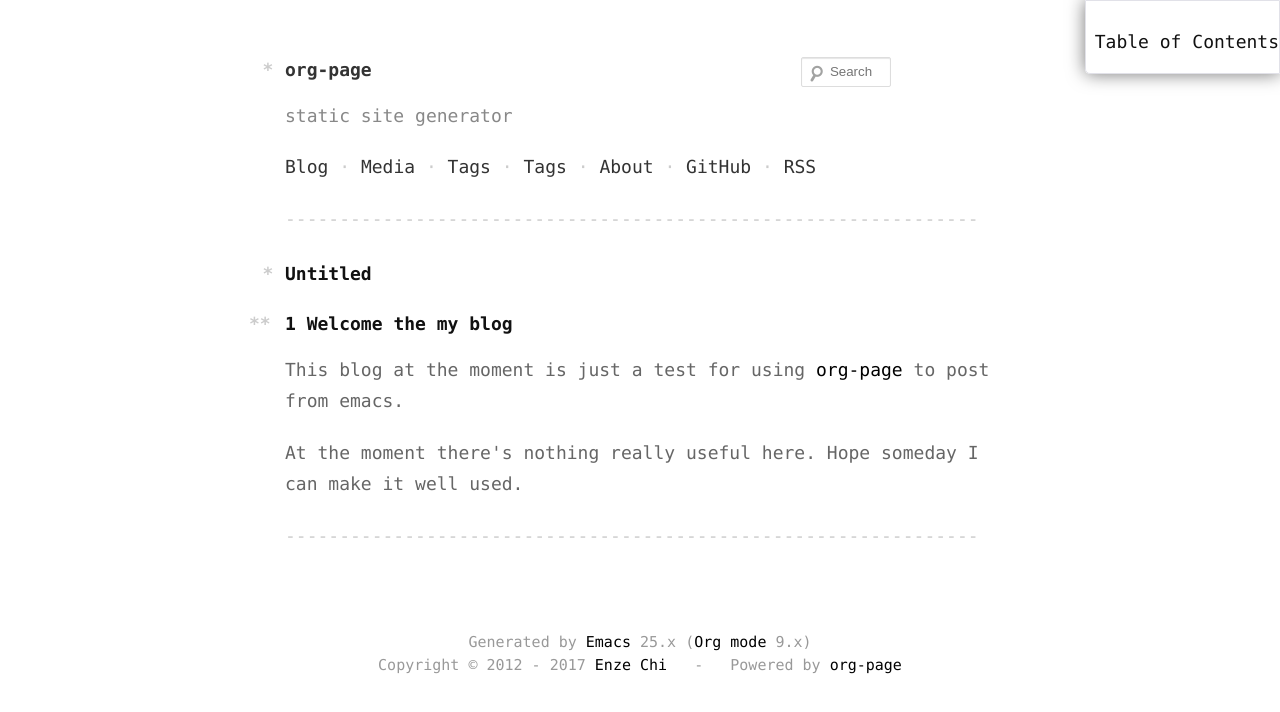
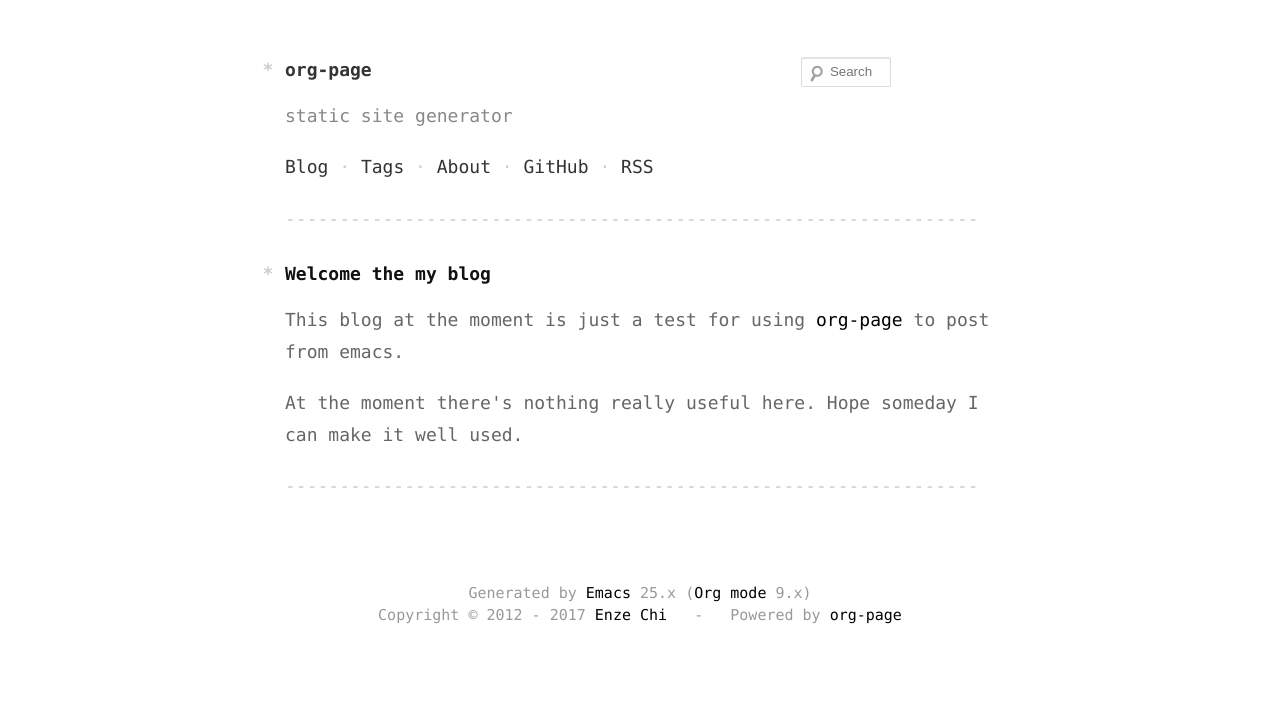
Before and after one commit to enzochiau/enzochiau.github.io, a plain HTML site: page index.html in a window 1280 px wide. Drawn offline with nearby package versions, Linux system fonts and the light colour scheme; some packages are replaced by stand-ins of ours; a script that the page names is missing.

Commit message:
Update published html files, committed by org-page.

```diff
--- a/index.html
+++ b/index.html
@@ -1,7 +1,7 @@
 <!DOCTYPE html>
 <html lang="en-us">
   <head>
-    <title>Untitled - org-page</title>
+    <title>Welcome the my blog - org-page</title>
     <meta charset="utf-8" />
     <meta name="author" content="Enze Chi" />
     <link rel="stylesheet" href="/media/css/main.css" type="text/css">
@@ -14,8 +14,6 @@
         <p>static site generator</p>
         <ul>
           <li><a href="/blog/">Blog</a></li>
-          <li><a href="/media/">Media</a></li>
-          <li><a href="/tags/">Tags</a></li>
           <li><a href="/tags/">Tags</a></li>
           <li><a href="/about/">About</a></li>
           <li><a href="https://github.com/kelvinh/org-page">GitHub</a></li>
@@ -30,18 +28,7 @@
 
 <div>
 <div class="post">
-<h1>Untitled</h1>
-<div id="table-of-contents">
-<h2>Table of Contents</h2>
-<div id="text-table-of-contents">
-<ul>
-<li><a href="#orga999750">1. Welcome the my blog</a></li>
-</ul>
-</div>
-</div>
-<div id="outline-container-orga999750" class="outline-2">
-<h2 id="orga999750"><span class="section-number-2">1</span> Welcome the my blog</h2>
-<div class="outline-text-2" id="text-1">
+<h1>Welcome the my blog</h1>
 <p>
 This blog at the moment is just a test for using <a href="https://github.com/kelvinh/org-page">org-page</a> to post from emacs.
 </p>
@@ -50,8 +37,6 @@ This blog at the moment is just a test for using <a href="https://github.com/kel
 At the moment there's nothing really useful here. Hope someday I can make it
 well used.
 </p>
-</div>
-</div>
 
 </div>
 </div>
--- a/rss.xml
+++ b/rss.xml
@@ -4,8 +4,8 @@
     <title>org-page</title>
     <link>http://enzochiau.github.io/</link>
     <description>static site generator</description>
-    <pubDate>Tue, 25 Apr 2017 21:49:22 AEST</pubDate>
-    <lastBuildDate>Tue, 25 Apr 2017 21:49:22 AEST</lastBuildDate>
+    <pubDate>Tue, 25 Apr 2017 21:56:38 AEST</pubDate>
+    <lastBuildDate>Tue, 25 Apr 2017 21:56:38 AEST</lastBuildDate>
     <docs>http://www.rssboard.org/rss-specification</docs>
     <generator>Org-page static site generator (https://github.com/kelvinh/org-page)</generator>
   </channel>
```
Also changed, not shown: about/index.html (+0 -2 lines), tags/index.html (+0 -2 lines).
